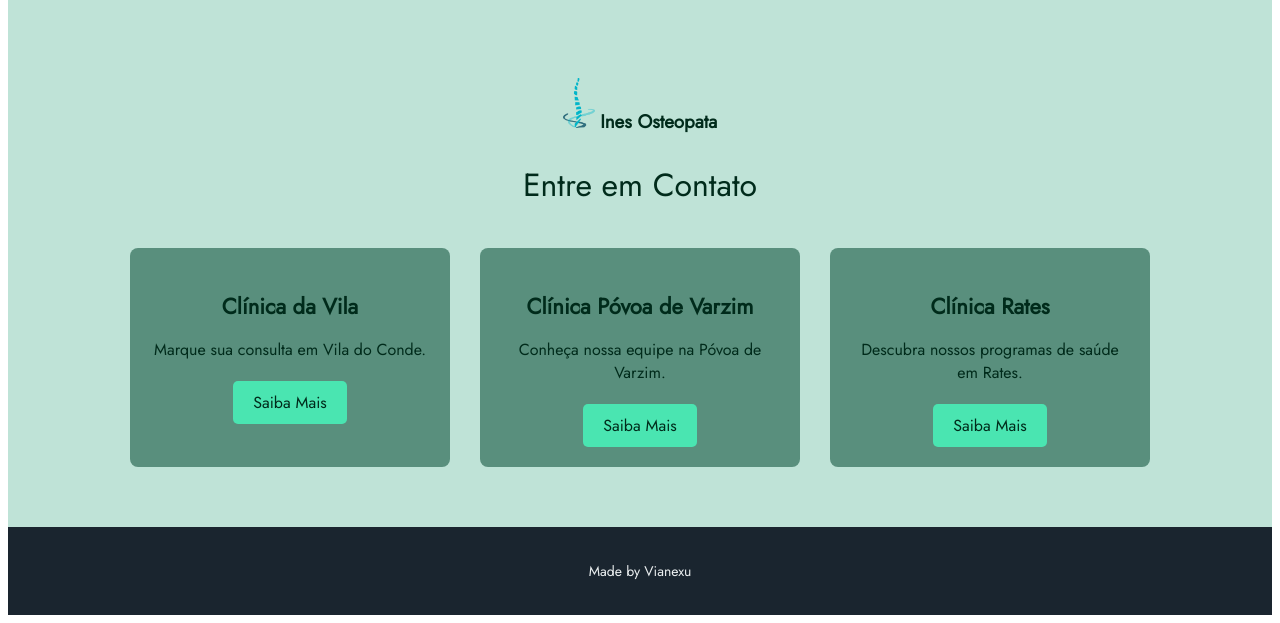
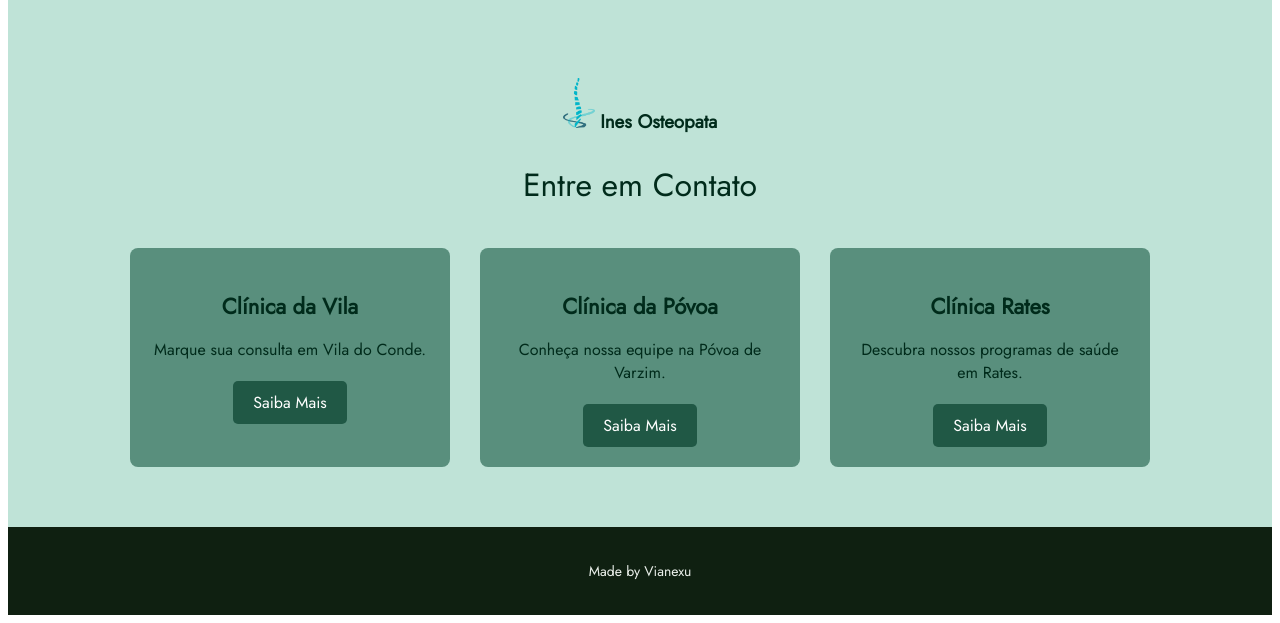
Before and after one commit to WOH2021/inesosteopata, a PHP site: page / in a window 1280 px wide. Shown: the part 1673-2296 px from the top of the page. Run offline with PHP 8.4, Linux system fonts and the light colour scheme.

Commit message:
fixing the green from the cards

```diff
--- a/index.html
+++ b/index.html
@@ -53,7 +53,7 @@
             <a href="https://clinicadavila.com.pt/contactos/" target="_blank">Saiba Mais</a>
         </div>
         <div class="contact-card">
-            <h3>Clínica Póvoa de Varzim</h3>
+            <h3>Clínica da Póvoa</h3>
             <p>Conheça nossa equipe na Póvoa de Varzim.</p>
             <a href="https://inesosteopata.com" target="_blank">Saiba Mais</a>
         </div>
--- a/style.css
+++ b/style.css
@@ -91,8 +91,8 @@ body { font-family: 'Jost', sans-serif; color: #333; }
 .contact-card a {
     display: inline-block;
     padding: 10px 20px;
-    background: #47f9becf;
-    color: #002b1b;
+    background: #134c39cf;
+    color: #ffffff;
     text-decoration: none;
     border-radius: 5px;
     font-size: 16px;
@@ -104,8 +104,8 @@ body { font-family: 'Jost', sans-serif; color: #333; }
 
 /* Footer */
 footer {
-    background: #1a252f;
-    color: #ecf0f1;
+    background: #0f2011;
+    color: #ecf1ec;
     text-align: center;
     padding: 20px;
     font-size: 14px;
```
Also changed, not shown: 1 other file.
